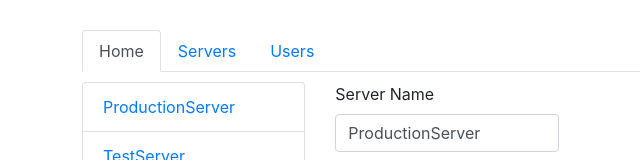
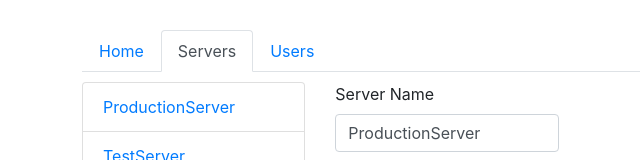
Before and after one commit to adheepgeorgepaul/Angular-routing, an Angular app: page /servers in a window 1280 px wide. Shown: the top 160 px of the page, without its empty margins (193-833 px from the left). Built offline with nearby package versions, Linux system fonts and the light colour scheme.

Commit message:
129. Styling active router links

```diff
--- a/src/app/app.component.html
+++ b/src/app/app.component.html
@@ -3,13 +3,31 @@
     <div class="col-12 col-sm-10 col-md-8 offset-sm-1 offset-md-2">
       <ul class="nav nav-tabs">
         <li role="presentation" class="nav-item">
-          <a routerLink="/" class="nav-link active">Home</a>
+          <a
+            routerLink="/"
+            routerLinkActive="active"
+            [routerLinkActiveOptions]={exact:true}
+            class="nav-link">
+            Home
+          </a>
         </li>
         <li role="presentation" class="nav-item">
-          <a routerLink="/servers" class="nav-link">Servers</a>
+          <a
+            routerLink="/servers"
+            routerLinkActive="active"
+            routerLinkActiveOptions={exact:true}
+            class="nav-link">
+            Servers
+          </a>
         </li>
         <li role="presentation" class="nav-item">
-          <a [routerLink]="['/users']" class="nav-link">Users</a>
+          <a
+          [routerLink]="['/users']"
+          routerLinkActive="active"
+          routerLinkActiveOptions={exact:true}
+          class="nav-link">
+          Users
+        </a>
         </li>
       </ul>
     </div>
```
